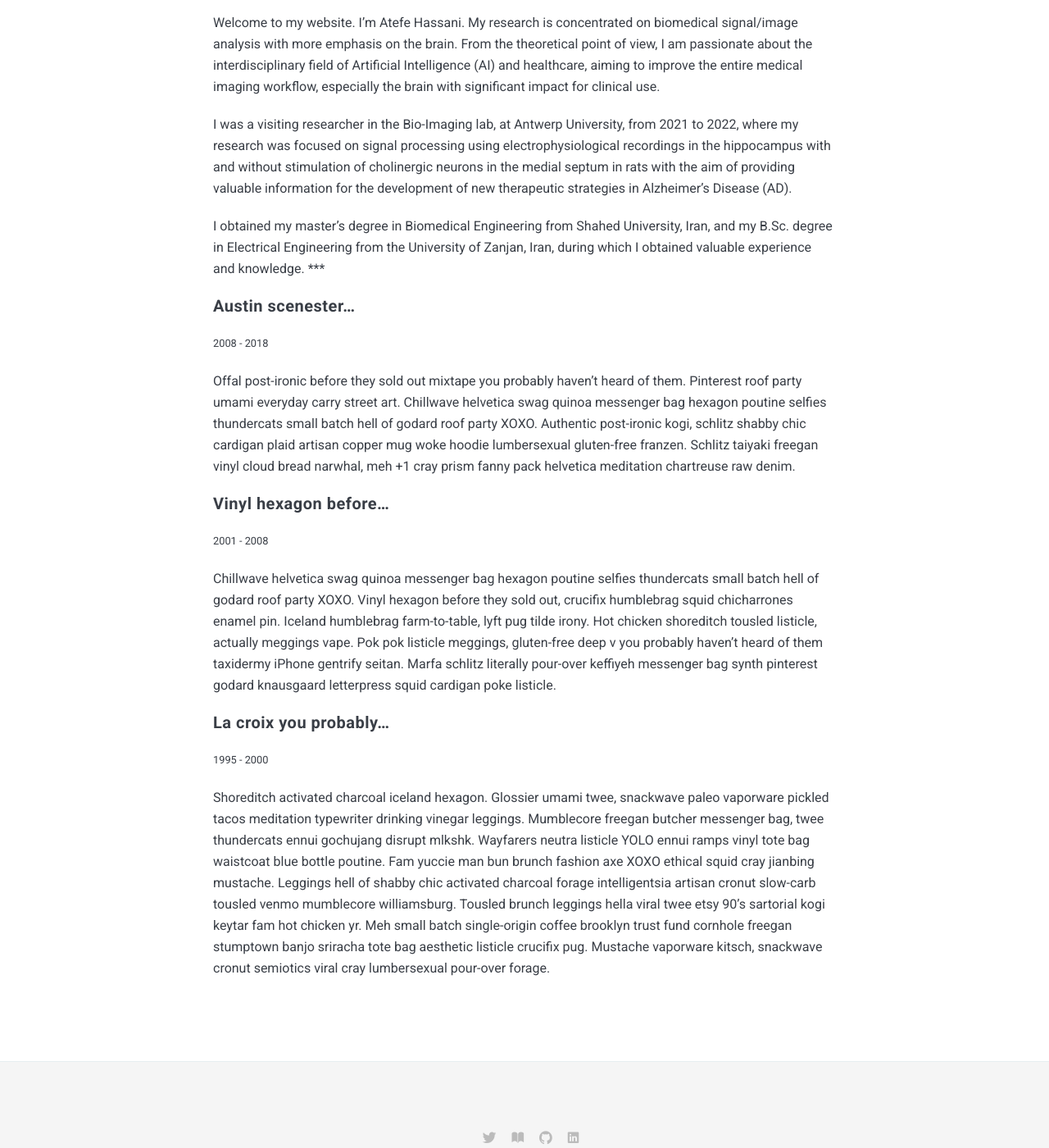
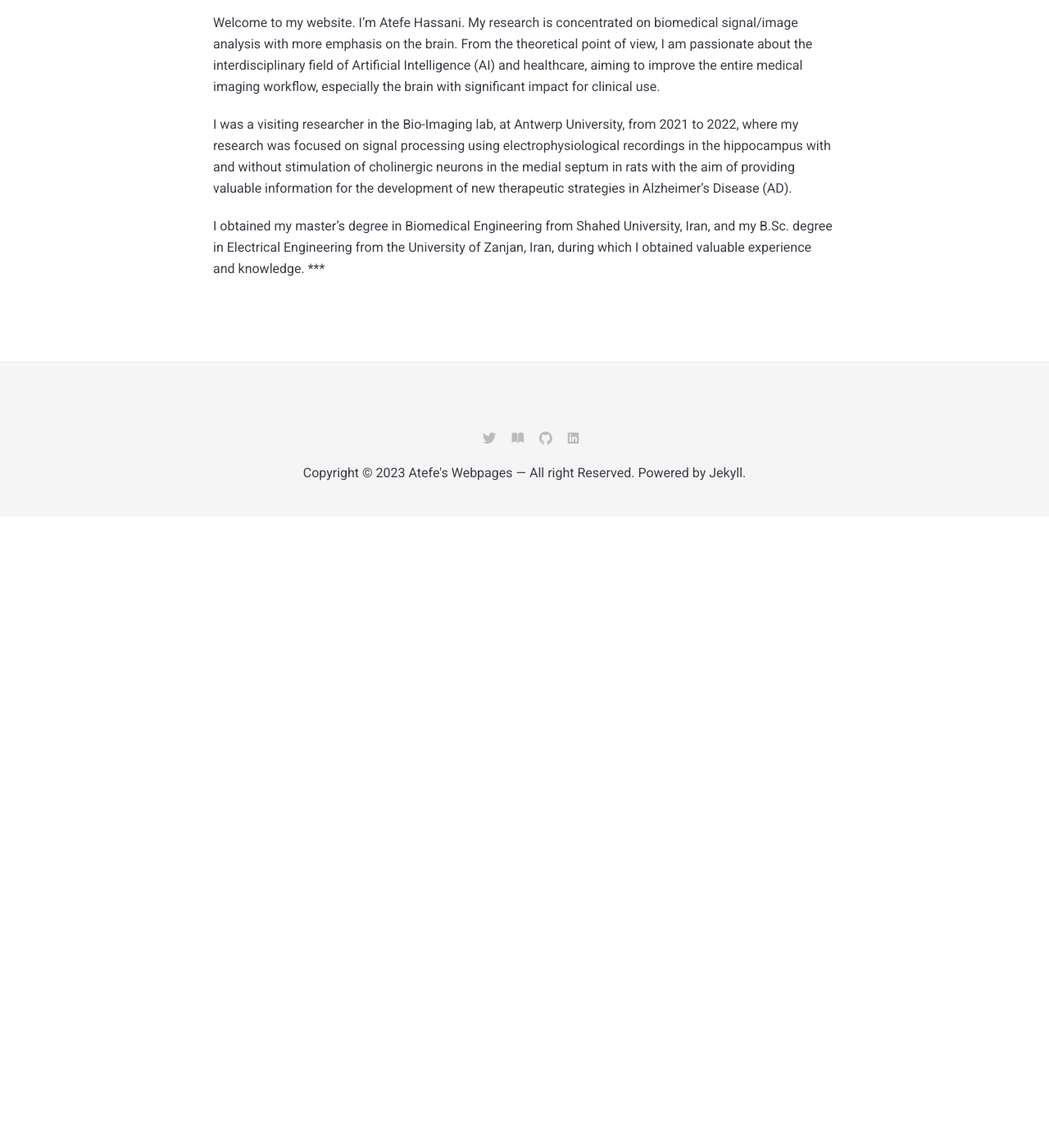
Before and after one commit to HassaniAtefe/hassaniatefe.github.io, a Jekyll site: the page built from _pages/about.md, in a window 1280 px wide and 1400 px high, scrolled down 976 px. Shown: the whole window at 82% size. Built offline with Jekyll 4.4.1, drawn with Linux system fonts in a browser that asks for light colours; nearby versions of some CDN libraries; after the commit the page ends 1606 px from its top, so only the background shows below that.

Commit message:
Update about.md

```diff
--- a/_pages/about.md
+++ b/_pages/about.md
@@ -13,18 +13,7 @@ I was a visiting researcher in the Bio-Imaging lab, at Antwerp University, from
 I obtained my master’s degree in Biomedical Engineering from Shahed University, Iran, and my B.Sc. degree in Electrical Engineering from the University of Zanjan, Iran, during which I obtained valuable experience and knowledge.
 ***
 
-#### Austin scenester...
+<!-- #### Austin scenester...
 <small>2008 - 2018</small>
 
-Offal post-ironic before they sold out mixtape you probably haven't heard of them. Pinterest roof party umami everyday carry street art. Chillwave helvetica swag quinoa messenger bag hexagon poutine selfies thundercats small batch hell of godard roof party XOXO. Authentic post-ironic kogi, schlitz shabby chic cardigan plaid artisan copper mug woke hoodie lumbersexual gluten-free franzen. Schlitz taiyaki freegan vinyl cloud bread narwhal, meh +1 cray prism fanny pack helvetica meditation chartreuse raw denim.
-
-#### Vinyl hexagon before...
-<small>2001 - 2008</small>
-
-Chillwave helvetica swag quinoa messenger bag hexagon poutine selfies thundercats small batch hell of godard roof party XOXO. Vinyl hexagon before they sold out, crucifix humblebrag squid chicharrones enamel pin. Iceland humblebrag farm-to-table, lyft pug tilde irony.
-Hot chicken shoreditch tousled listicle, actually meggings vape. Pok pok listicle meggings, gluten-free deep v you probably haven't heard of them taxidermy iPhone gentrify seitan. Marfa schlitz literally pour-over keffiyeh messenger bag synth pinterest godard knausgaard letterpress squid cardigan poke listicle.
-
-#### La croix you probably...
-<small>1995 - 2000</small>
-
-Shoreditch activated charcoal iceland hexagon. Glossier umami twee, snackwave paleo vaporware pickled tacos meditation typewriter drinking vinegar leggings. Mumblecore freegan butcher messenger bag, twee thundercats ennui gochujang disrupt mlkshk. Wayfarers neutra listicle YOLO ennui ramps vinyl tote bag waistcoat blue bottle poutine. Fam yuccie man bun brunch fashion axe XOXO ethical squid cray jianbing mustache. Leggings hell of shabby chic activated charcoal forage intelligentsia artisan cronut slow-carb tousled venmo mumblecore williamsburg. Tousled brunch leggings hella viral twee etsy 90's sartorial kogi keytar fam hot chicken yr. Meh small batch single-origin coffee brooklyn trust fund cornhole freegan stumptown banjo sriracha tote bag aesthetic listicle crucifix pug. Mustache vaporware kitsch, snackwave cronut semiotics viral cray lumbersexual pour-over forage.
+Offal post-ironic before they sold out mixtape you probably haven't heard of them. Pinterest roof party umami everyday carry street art. Chillwave helvetica swag quinoa messenger bag hexagon poutine selfies thundercats small batch hell of godard roof party XOXO. Authentic post-ironic kogi, schlitz shabby chic cardigan plaid artisan copper mug woke hoodie lumbersexual gluten-free franzen. Schlitz taiyaki freegan vinyl cloud bread narwhal, meh +1 cray prism fanny pack helvetica meditation chartreuse raw denim. -->
```
